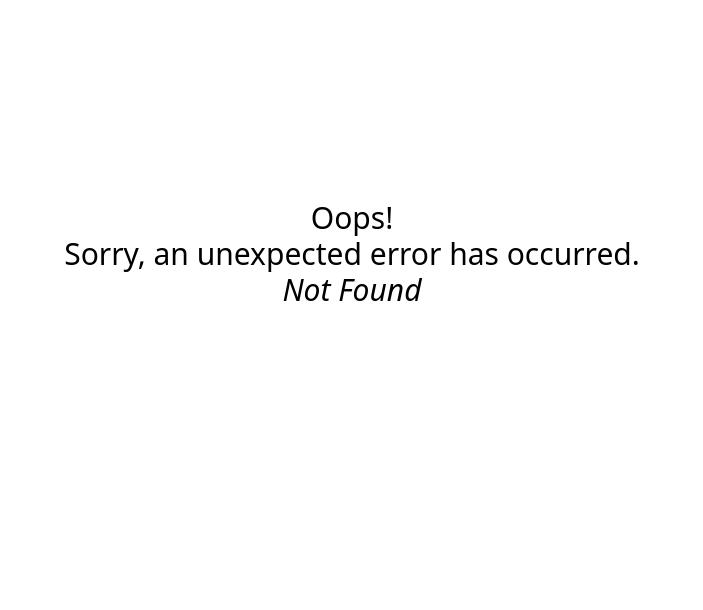
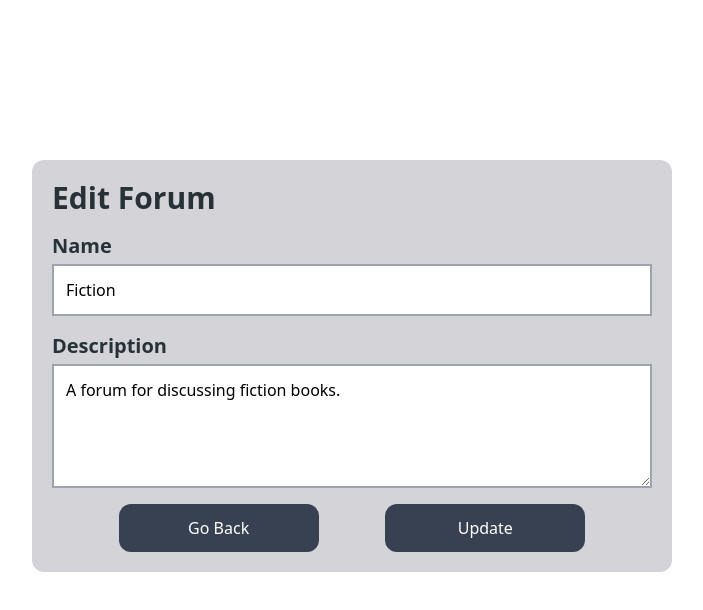
Before and after one commit to PatrickLisiecki/book-review-forum, a React (Vite) app: page /forums/1/edit in a window 1280 px wide. Before the commit this address had no page. Shown: the top 610 px of the page, without its empty margins (288-991 px from the left). Built offline with nearby package versions, Linux system fonts and the light colour scheme; data requests are answered from the project's data file.

Commit message:
Created edit and destroy forms with routes

```diff
--- a/src/main.jsx
+++ b/src/main.jsx
@@ -1,21 +1,55 @@
 import "./assets/index.css";
 
-import CreateForumForm, {
+import CreateForum, {
     action as createForumAction,
-} from "./pages/CreateForum/CreateForumForm";
+} from "./pages/Forms/CreateForum";
+import CreateThread, {
+    action as createThreadAction,
+} from "./pages/Forms/CreateThread";
 import Forum, { loader as forumLoader } from "./pages/Forum/Forum";
 import ForumsPage, {
     loader as forumsLoader,
 } from "./pages/ForumsPage/ForumsPage";
 import { RouterProvider, createBrowserRouter } from "react-router-dom";
+import {
+    faBook,
+    faBookmark,
+    faComments,
+    faLink,
+    faXmark,
+    faArrowRightToBracket,
+    faChevronRight,
+    faPenToSquare,
+    faTrash,
+} from "@fortawesome/free-solid-svg-icons";
 
+import { action as destroyForumAction } from "./pages/Forms/DestroyForum";
+
+import EditForum, {
+    loader as editForumLoader,
+    action as editForumAction,
+} from "./pages/Forms/EditForum";
 import AboutPage from "./pages/AboutPage/AboutPage";
 import ErrorPage from "./components/ErrorPage.jsx";
 import Homepage from "./pages/Homepage/Homepage";
 import React from "react";
 import ReactDOM from "react-dom/client";
 
+import { library } from "@fortawesome/fontawesome-svg-core";
+
 // import App from "./App.jsx";
+
+library.add(
+    faBook,
+    faBookmark,
+    faComments,
+    faLink,
+    faXmark,
+    faArrowRightToBracket,
+    faChevronRight,
+    faPenToSquare,
+    faTrash
+);
 
 const router = createBrowserRouter([
     {
@@ -36,7 +70,7 @@ const router = createBrowserRouter([
     },
     {
         path: "/forums/new",
-        element: <CreateForumForm />,
+        element: <CreateForum />,
         errorElement: <ErrorPage />,
         action: createForumAction,
     },
@@ -46,6 +80,23 @@ const router = createBrowserRouter([
         errorElement: <ErrorPage />,
         loader: forumLoader,
     },
+    {
+        path: "/forums/:forumId/new",
+        element: <CreateThread />,
+        errorElement: <ErrorPage />,
+        action: createThreadAction,
+    },
+    {
+        path: "forums/:forumId/edit",
+        element: <EditForum />,
+        errorElement: <ErrorPage />,
+        loader: editForumLoader,
+        action: editForumAction,
+    },
+    {
+        path: "forums/:forumId/destroy",
+        action: destroyForumAction,
+    },
 ]);
 
 ReactDOM.createRoot(document.getElementById("root")).render(
--- /dev/null
+++ b/src/pages/Forms/DestroyForum.jsx
@@ -0,0 +1,16 @@
+import { redirect } from "react-router-dom";
+
+export async function action({ params }) {
+    const response = await fetch(
+        `http://localhost:3000/forums/${params.forumId}/delete`,
+        {
+            method: "DELETE",
+        }
+    );
+
+    if (!response.ok) {
+        throw response;
+    }
+
+    return redirect("/forums");
+}
--- /dev/null
+++ b/src/pages/Forms/EditForum.jsx
@@ -0,0 +1,103 @@
+import { Form, Link, redirect, useLoaderData } from "react-router-dom";
+
+export async function loader({ params }) {
+    const response = await fetch(
+        `http://localhost:3000/forum/${params.forumId}`
+    );
+
+    const forum = await response.json();
+
+    console.log(forum);
+
+    return forum;
+}
+
+export async function action({ request, params }) {
+    const formData = await request.formData();
+    const updates = Object.fromEntries(formData);
+
+    const response = await fetch(
+        `http://localhost:3000/forum/${params.forumId}`,
+        {
+            method: "PATCH",
+            headers: {
+                "Content-Type": "application/json",
+            },
+            body: JSON.stringify(updates),
+        }
+    );
+
+    if (!response.ok) {
+        throw response;
+    }
+
+    return redirect(`/forums/${params.forumId}`);
+}
+
+export default function EditForum() {
+    const forum = useLoaderData();
+
+    console.log(forum);
+
+    const { id, name, description } = forum;
+
+    return (
+        <div className="w-6/12 mx-auto my-40 p-5 rounded-xl bg-zinc-300">
+            <Form method="POST" className="flex flex-col gap-2">
+                <div className="flex flex-row justify-between items-center">
+                    <span className="font-semibold align-center text-3xl text-midnight">
+                        Edit Forum
+                    </span>
+                </div>
+
+                <fieldset className="flex flex-col gap-1 mt-2">
+                    <label
+                        htmlFor="name"
+                        className="text-xl font-semibold text-midnight"
+                    >
+                        Name
+                    </label>
+                    <input
+                        type="text"
+                        name="name"
+                        id="name"
+                        placeholder="Name"
+                        className="p-3 border-2 border-gray-400 bg-white focus:outline-none"
+                        defaultValue={name}
+                    />
+                </fieldset>
+
+                <fieldset className="flex flex-col gap-1 mt-2">
+                    <label
+                        htmlFor="description"
+                        className="text-xl font-semibold text-midnight"
+                    >
+                        Description
+                    </label>
+                    <textarea
+                        id="description"
+                        name="description"
+                        rows="4"
+                        className="p-3 border-2 border-gray-400 bg-white focus:outline-none"
+                        placeholder="Describe your forum..."
+                        defaultValue={description}
+                    ></textarea>
+                </fieldset>
+
+                <fieldset className="flex flex-row justify-evenly mt-2">
+                    <Link
+                        to={`forums/${id}`}
+                        className="w-1/3 bg-gray-700 px-7 py-3 text-center rounded-xl cursor-pointer text-white hover:bg-gray-600 hover:border-gray-600"
+                    >
+                        Go Back
+                    </Link>
+                    <input
+                        type="submit"
+                        value="Update"
+                        className="w-1/3 bg-gray-700 px-7 py-3 rounded-xl cursor-pointer text-white hover:bg-gray-600 hover:border-gray-600"
+                    />
+                </fieldset>
+            </Form>
+        </div>
+    );
+}
```
